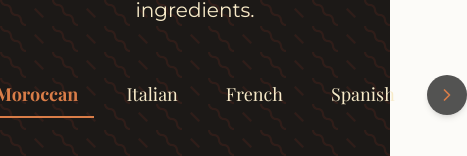
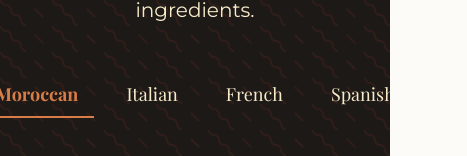
Before and after one commit to squinkydinks/dardmana, a Next.js app: page /menu in a window 390 px wide. Shown: the part 416-572 px from the top of the page, 467 px wide, since content can reach past the window. Built offline with nearby package versions, Linux system fonts and the light colour scheme; a web font is replaced by a local one.

Commit message:
fix: hide navigation arrows on mobile for Menus page
Co-authored-by: null <103476861+squinkydinks@users.noreply.github.com>

```diff
--- a/app/globals.css
+++ b/app/globals.css
@@ -97,9 +97,9 @@
   grid-template-columns: 1fr;
 }
 
-/* Add this new container class for width control */
+/* Change the width from 75% to 90% */
 .catering-services-container {
-  width: 75%;
+  width: 90%;
   max-width: 100%;
 }
 
@@ -111,6 +111,27 @@
   /* Reset to full width on desktop */
   .catering-services-container {
     width: 100%;
+  }
+}
+
+/* Add responsive styles for menu navigation */
+@media (max-width: 767px) {
+  /* Ensure menu navigation buttons are properly sized and spaced on mobile */
+  .cuisine-menu-navigation {
+    width: 100%;
+    overflow-x: auto;
+    -webkit-overflow-scrolling: touch;
+    scrollbar-width: none; /* Firefox */
+  }
+
+  .cuisine-menu-navigation::-webkit-scrollbar {
+    display: none; /* Chrome, Safari, Edge */
+  }
+
+  /* Prevent zoom issues on mobile */
+  .dark-menu-pattern-2 {
+    overflow-x: hidden;
+    max-width: 100vw;
   }
 }
 
--- a/app/menu/page.tsx
+++ b/app/menu/page.tsx
@@ -18,7 +18,7 @@ export const metadata: Metadata = {
 
 export default function MenuPage() {
   return (
-    <main className="min-h-screen dark-menu-pattern-2 text-white">
+    <main className="min-h-screen dark-menu-pattern-2 text-white overflow-hidden">
       <Header />
 
       <section className="pt-32 pb-20">
--- a/components/cuisine-menu.tsx
+++ b/components/cuisine-menu.tsx
@@ -4,6 +4,7 @@ import { useState } from "react"
 import { ChevronLeft, ChevronRight } from "lucide-react"
 import { motion, AnimatePresence } from "framer-motion"
 import { cn } from "@/lib/utils"
+import { useMediaQuery } from "@/hooks/use-media-query"
 
 // Menu data
 const menuData = {
@@ -229,6 +230,7 @@ type CuisineType = "moroccan" | "italian" | "french" | "spanish"
 
 export function CuisineMenu() {
   const [activeCuisine, setActiveCuisine] = useState<CuisineType>("moroccan")
+  const isDesktop = useMediaQuery("(min-width: 768px)")
 
   const cuisines: CuisineType[] = ["moroccan", "italian", "french", "spanish"]
   const currentIndex = cuisines.indexOf(activeCuisine)
@@ -248,6 +250,8 @@ export function CuisineMenu() {
       {/* Menu Navigation */}
       <div className="flex justify-center mb-10 items-center">
         <div className="flex items-center space-x-4">
+          {/* Only show arrows on desktop */}
+          {isDesktop && (
             <button
               onClick={goToPrev}
               className="bg-morocco-charcoal/80 rounded-full p-2.5 shadow-md hover:bg-morocco-charcoal focus:outline-none focus:ring-2 focus:ring-morocco-amber/50 z-10"
@@ -255,6 +259,7 @@ export function CuisineMenu() {
             >
               <ChevronLeft className="h-5 w-5 text-morocco-amber" />
             </button>
+          )}
 
           <div className="flex space-x-4 md:space-x-8 overflow-x-auto">
             {cuisines.map((cuisine) => (
@@ -273,6 +278,8 @@ export function CuisineMenu() {
             ))}
           </div>
 
+          {/* Only show arrows on desktop */}
+          {isDesktop && (
             <button
               onClick={goToNext}
               className="bg-morocco-charcoal/80 rounded-full p-2.5 shadow-md hover:bg-morocco-charcoal focus:outline-none focus:ring-2 focus:ring-morocco-amber/50 z-10"
@@ -280,6 +287,7 @@ export function CuisineMenu() {
             >
               <ChevronRight className="h-5 w-5 text-morocco-amber" />
             </button>
+          )}
         </div>
       </div>
 
--- /dev/null
+++ b/hooks/use-media-query.ts
@@ -0,0 +1,28 @@
+"use client"
+
+import { useState, useEffect } from "react"
+
+export function useMediaQuery(query: string): boolean {
+  const [matches, setMatches] = useState(false)
+
+  useEffect(() => {
+    // Set initial value on client side
+    const media = window.matchMedia(query)
+    setMatches(media.matches)
+
+    // Create a listener function
+    const listener = (e: MediaQueryListEvent) => {
+      setMatches(e.matches)
+    }
+
+    // Add the listener to the media query
+    media.addEventListener("change", listener)
+
+    // Clean up
+    return () => {
+      media.removeEventListener("change", listener)
+    }
+  }, [query])
+
+  return matches
+}
```
Lines whose indentation alone changed are shown as unchanged.
